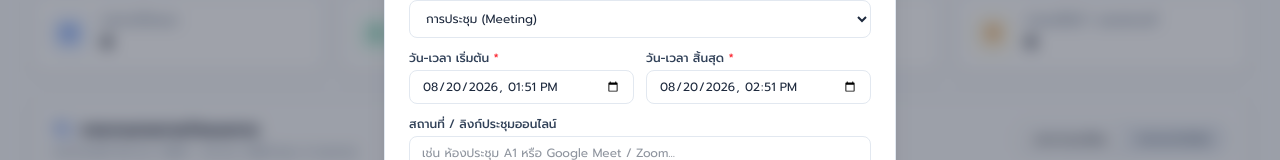
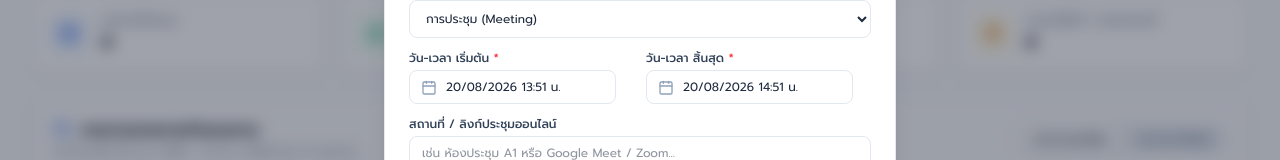
Before and after one commit to sahakoncoopsatun-crypto/calendar_agenda_dashboard, a React (Vite) app: page / in a window 1280 px wide. Both pictures are taken after a click on the button "เพิ่มกำหนดการ". Shown: the part 277-437 px from the top of the page. Built offline with nearby package versions, Linux system fonts and the light colour scheme; no server answers.

Commit message:
Add files via upload

```diff
--- a/src/components/modals/EventModal.tsx
+++ b/src/components/modals/EventModal.tsx
@@ -1,6 +1,12 @@
 import React, { useState, useEffect } from 'react';
-import { CalendarPlus, X } from 'lucide-react';
+import { CalendarPlus, X, Calendar as CalendarIcon, ChevronLeft, ChevronRight } from 'lucide-react';
+import DatePicker, { registerLocale } from 'react-datepicker';
+import { th } from 'date-fns/locale/th';
+import 'react-datepicker/dist/react-datepicker.css';
+import { formatThaiDate, formatThaiTime } from '../../utils/dateUtils';
 import type { CalendarEvent } from '../../types';
+
+registerLocale('th', th);
 
 interface EventModalProps {
   isOpen: boolean;
@@ -12,8 +18,8 @@ interface EventModalProps {
 export const EventModal: React.FC<EventModalProps> = ({ isOpen, onClose, onSave, initialData }) => {
   const [summary, setSummary] = useState('');
   const [category, setCategory] = useState('Meeting');
-  const [start, setStart] = useState('');
-  const [end, setEnd] = useState('');
+  const [start, setStart] = useState<Date>(new Date());
+  const [end, setEnd] = useState<Date>(new Date());
   const [location, setLocation] = useState('');
   const [description, setDescription] = useState('');
   const [attendees, setAttendees] = useState('');
@@ -27,8 +33,8 @@ export const EventModal: React.FC<EventModalProps> = ({ isOpen, onClose, onSave,
         const sDate = new Date(initialData.start.dateTime || initialData.start.date || new Date().toISOString());
         const eDate = new Date(initialData.end?.dateTime || initialData.end?.date || sDate.toISOString());
 
-        setStart(formatDateTimeLocal(sDate));
-        setEnd(formatDateTimeLocal(eDate));
+        setStart(sDate);
+        setEnd(eDate);
         setLocation(initialData.location || '');
         setDescription(initialData.description || '');
         setAttendees(initialData.attendees ? initialData.attendees.map(a => a.email).join(', ') : '');
@@ -37,8 +43,8 @@ export const EventModal: React.FC<EventModalProps> = ({ isOpen, onClose, onSave,
         const nextHour = new Date(now.getTime() + 60 * 60 * 1000);
         setSummary('');
         setCategory('Meeting');
-        setStart(formatDateTimeLocal(now));
-        setEnd(formatDateTimeLocal(nextHour));
+        setStart(now);
+        setEnd(nextHour);
         setLocation('');
         setDescription('');
         setAttendees('');
@@ -48,11 +54,6 @@ export const EventModal: React.FC<EventModalProps> = ({ isOpen, onClose, onSave,
 
   if (!isOpen) return null;
 
-  const formatDateTimeLocal = (date: Date) => {
-    const pad = (n: number) => String(n).padStart(2, '0');
-    return `${date.getFullYear()}-${pad(date.getMonth() + 1)}-${pad(date.getDate())}T${pad(date.getHours())}:${pad(date.getMinutes())}`;
-  };
-
   const handleSubmit = (e: React.FormEvent) => {
     e.preventDefault();
     const attendeeList = attendees ? attendees.split(',').map(email => ({ email: email.trim() })).filter(a => a.email) : [];
@@ -61,8 +62,8 @@ export const EventModal: React.FC<EventModalProps> = ({ isOpen, onClose, onSave,
       id: initialData?.id,
       summary,
       category,
-      start: { dateTime: new Date(start).toISOString() },
-      end: { dateTime: new Date(end).toISOString() },
+      start: { dateTime: start.toISOString() },
+      end: { dateTime: end.toISOString() },
       location,
       description,
       attendees: attendeeList
@@ -103,11 +104,66 @@ export const EventModal: React.FC<EventModalProps> = ({ isOpen, onClose, onSave,
           <div className="grid grid-cols-1 sm:grid-cols-2 gap-3">
             <div>
               <label className="block text-xs font-medium text-slate-700 mb-1">วัน-เวลา เริ่มต้น <span className="text-red-500">*</span></label>
-              <input type="datetime-local" required value={start} onChange={(e) => setStart(e.target.value)} className="w-full px-3 py-2 text-xs border border-slate-200 rounded-lg focus:ring-2 focus:ring-brand-500 text-slate-800" />
+              <div className="relative">
+                <DatePicker
+                  selected={start}
+                  onChange={(date: Date | null) => date && setStart(date)}
+                  showTimeSelect
+                  timeFormat="HH:mm"
+                  timeIntervals={15}
+                  dateFormat="P p"
+                  locale="th"
+                  customInput={
+                    <input
+                      value={`${formatThaiDate(start, 'picker')} ${formatThaiTime(start)}`}
+                      onChange={() => {}}
+                      className="w-full pl-9 pr-3 py-2 text-xs border border-slate-200 rounded-lg focus:ring-2 focus:ring-brand-500 text-slate-800 bg-white cursor-pointer"
+                    />
+                  }
+                  renderCustomHeader={({ date, decreaseMonth, increaseMonth, prevMonthButtonDisabled, nextMonthButtonDisabled }) => (
+                    <div className="flex items-center justify-between px-2 py-1">
+                      <button type="button" onClick={decreaseMonth} disabled={prevMonthButtonDisabled} className="text-slate-600 hover:text-brand-600"><ChevronLeft className="w-4 h-4" /></button>
+                      <span className="text-sm font-semibold text-slate-800">
+                        {date.toLocaleString('th-TH', { month: 'long' })} {date.getFullYear() + 543}
+                      </span>
+                      <button type="button" onClick={increaseMonth} disabled={nextMonthButtonDisabled} className="text-slate-600 hover:text-brand-600"><ChevronRight className="w-4 h-4" /></button>
+                    </div>
+                  )}
+                />
+                <CalendarIcon className="w-4 h-4 text-slate-400 absolute left-3 top-2.5 pointer-events-none" />
+              </div>
             </div>
             <div>
               <label className="block text-xs font-medium text-slate-700 mb-1">วัน-เวลา สิ้นสุด <span className="text-red-500">*</span></label>
-              <input type="datetime-local" required value={end} onChange={(e) => setEnd(e.target.value)} className="w-full px-3 py-2 text-xs border border-slate-200 rounded-lg focus:ring-2 focus:ring-brand-500 text-slate-800" />
+              <div className="relative">
+                <DatePicker
+                  selected={end}
+                  onChange={(date: Date | null) => date && setEnd(date)}
+                  showTimeSelect
+                  timeFormat="HH:mm"
+                  timeIntervals={15}
+                  dateFormat="P p"
+                  locale="th"
+                  minDate={start}
+                  customInput={
+                    <input
+                      value={`${formatThaiDate(end, 'picker')} ${formatThaiTime(end)}`}
+                      onChange={() => {}}
+                      className="w-full pl-9 pr-3 py-2 text-xs border border-slate-200 rounded-lg focus:ring-2 focus:ring-brand-500 text-slate-800 bg-white cursor-pointer"
+                    />
+                  }
+                  renderCustomHeader={({ date, decreaseMonth, increaseMonth, prevMonthButtonDisabled, nextMonthButtonDisabled }) => (
+                    <div className="flex items-center justify-between px-2 py-1">
+                      <button type="button" onClick={decreaseMonth} disabled={prevMonthButtonDisabled} className="text-slate-600 hover:text-brand-600"><ChevronLeft className="w-4 h-4" /></button>
+                      <span className="text-sm font-semibold text-slate-800">
+                        {date.toLocaleString('th-TH', { month: 'long' })} {date.getFullYear() + 543}
+                      </span>
+                      <button type="button" onClick={increaseMonth} disabled={nextMonthButtonDisabled} className="text-slate-600 hover:text-brand-600"><ChevronRight className="w-4 h-4" /></button>
+                    </div>
+                  )}
+                />
+                <CalendarIcon className="w-4 h-4 text-slate-400 absolute left-3 top-2.5 pointer-events-none" />
+              </div>
             </div>
           </div>
 
```
